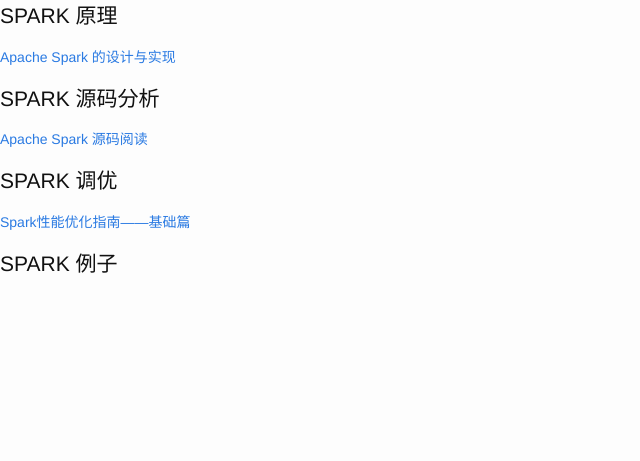
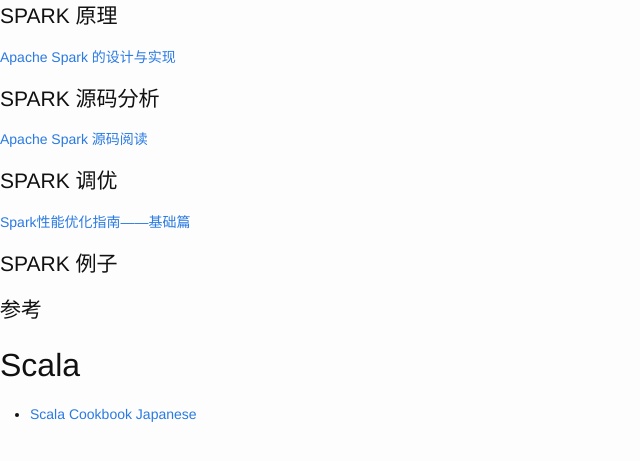
Before and after one commit to cnwarden/cnwarden.github.io, a Jekyll site: the page built from spark/index.md, in a window 1280 px wide. Shown: the top 461 px of the page, without its empty margins (0-640 px from the left). Built offline with Jekyll 4.4.1, drawn with Linux system fonts in a browser that asks for light colours.

Commit message:
Update index.md

```diff
--- a/spark/index.md
+++ b/spark/index.md
@@ -15,3 +15,10 @@ title:  spark
 [Spark性能优化指南——基础篇](http://mp.weixin.qq.com/s?__biz=MzA4OTk3NzIzMA==&mid=2652288759&idx=4&sn=3f2dede05234eded78d4bd196a8e2ecf&scene=0#wechat_redirect)
 
 # SPARK 例子
+
+
+# 参考
+
+## Scala
+
+- [Scala Cookbook Japanese](http://xerial.org/scala-cookbook/)
```
